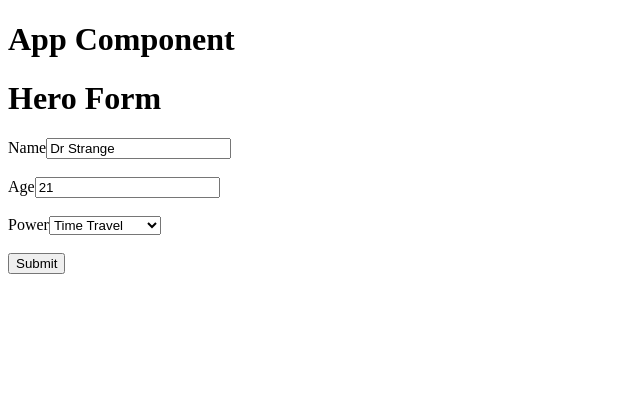
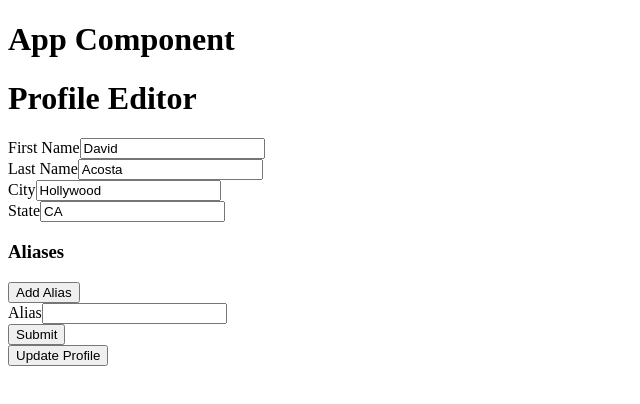
Before and after one commit to PacktPublishing/Modern-Web-Design-Patterns-in-Angular-8, an Angular app: page / in a window 1280 px wide. Shown: the top 404 px of the page, without its empty margins (0-640 px from the left). Built offline with nearby package versions, Linux system fonts and the light colour scheme.

Commit message:
Section-5-3-Reactive-Forms

```diff
--- a/src/app/app.component.html
+++ b/src/app/app.component.html
@@ -1,3 +1,3 @@
 <h1>App Component</h1>
 
-<app-hero-form></app-hero-form>
+<app-profile-editor></app-profile-editor>
--- /dev/null
+++ b/src/app/name-editor/name-editor.component.html
@@ -0,0 +1,13 @@
+<h1>Name Editor</h1>
+
+<form>
+
+  <label>Name</label>
+  <input type="text" [formControl]="name">
+
+</form>
+
+
+<p>Name: {{ name.value }}</p>
+
+<button type="button" (click)="updateName()">Update Name</button>
--- /dev/null
+++ b/src/app/name-editor/name-editor.component.ts
@@ -0,0 +1,22 @@
+import { Component, OnInit } from '@angular/core';
+import { FormControl } from '@angular/forms';
+
+@Component({
+  selector: 'app-name-editor',
+  templateUrl: './name-editor.component.html',
+  styleUrls: ['./name-editor.component.scss']
+})
+export class NameEditorComponent implements OnInit {
+
+  name = new FormControl('David');
+
+  constructor() { }
+
+  ngOnInit() {
+  }
+
+  updateName() {
+    this.name.setValue('Nancy');
+  }
+
+}
--- /dev/null
+++ b/src/app/profile-editor/profile-editor.component.html
@@ -0,0 +1,48 @@
+<h1>Profile Editor</h1>
+
+<form (ngSubmit)="onSubmit()" [formGroup]="profileForm">
+
+  <div>
+    <label>First Name</label>
+    <input type="text" formControlName="firstName">
+  </div>
+
+  <div>
+    <label>Last Name</label>
+    <input type="text" formControlName="lastName">
+  </div>
+
+  <div formGroupName="address">
+
+    <div>
+      <label>City</label>
+      <input type="text" formControlName="city">
+    </div>
+
+    <div>
+      <label>State</label>
+      <input type="text" formControlName="state">
+    </div>
+
+  </div>
+
+  <div formArrayName="aliases">
+
+    <h3>Aliases</h3>
+    <button type="button" (click)="addAlias()">
+      Add Alias
+    </button>
+
+    <div *ngFor="let alias of aliases.controls;
+    let i = index;">
+      <label>Alias</label>
+      <input type="text" [formControlName]="i">
+    </div>
+
+  </div>
+
+  <button type="submit">Submit</button>
+
+</form>
+
+<button type="button" (click)="updateProfile()">Update Profile</button>
--- /dev/null
+++ b/src/app/profile-editor/profile-editor.component.ts
@@ -0,0 +1,59 @@
+import { Component, OnInit } from '@angular/core';
+import { FormGroup, FormControl, FormBuilder, FormArray } from '@angular/forms';
+
+@Component({
+  selector: 'app-profile-editor',
+  templateUrl: './profile-editor.component.html',
+  styleUrls: ['./profile-editor.component.scss']
+})
+export class ProfileEditorComponent implements OnInit {
+
+  // profileForm = new FormGroup({
+  //   firstName: new FormControl('David'),
+  //   lastName: new FormControl('Acosta'),
+  //   address: new FormGroup({
+  //     city: new FormControl('Hollywood'),
+  //     state: new FormControl('CA')
+  //   })
+  // });
+
+  profileForm = this.fb.group({
+    firstName: ['David'],
+    lastName: ['Acosta'],
+    address: this.fb.group({
+      city: ['Hollywood'],
+      state: ['CA']
+    }),
+    aliases: this.fb.array([
+      this.fb.control('')
+    ])
+  });
+
+  constructor(private fb: FormBuilder) { }
+
+  ngOnInit() {
+  }
+
+  get aliases() {
+    return this.profileForm.get('aliases') as FormArray;
+  }
+
+  addAlias() {
+    this.aliases.push(this.fb.control('New Alias!'));
+  }
+
+  onSubmit() {
+    console.log(this.profileForm);
+  }
+
+  updateProfile() {
+    // this.profileForm.get('firstName').setValue('Nancy');
+    this.profileForm.patchValue({
+      firstName: 'Nancy',
+      address: {
+        state: 'FL'
+      }
+    })
+  }
+
+}
```
Also changed, not shown: src/app/app.module.ts (+7 -2 lines), src/app/name-editor/name-editor.component.scss (added), src/app/profile-editor/profile-editor.component.scss (added), 2 other files (tests, documents, lock files or other folders).
